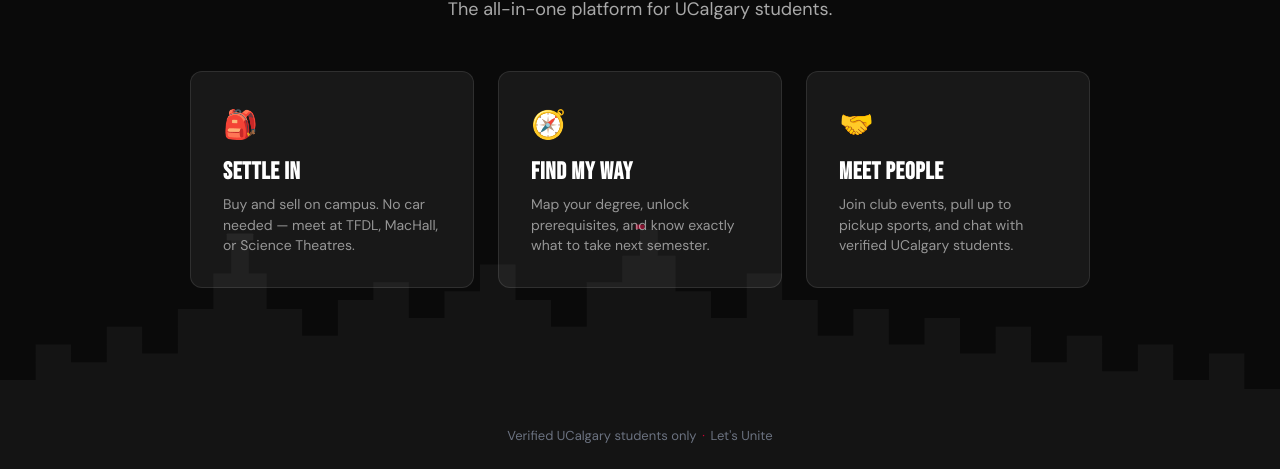
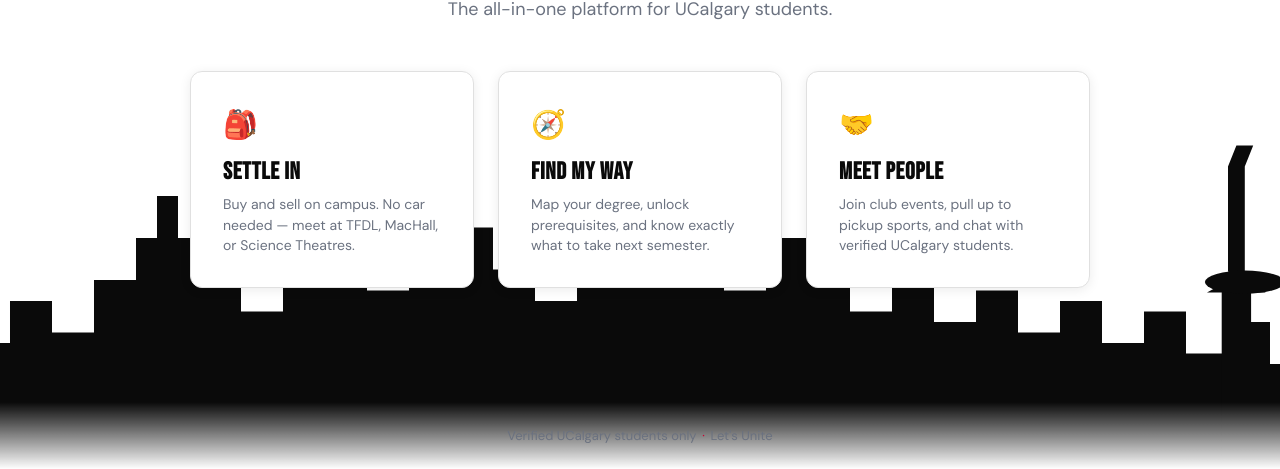
Before and after one commit to saaqibf/unite, a website: page index.html in a window 1280 px wide. Shown: the part 331-800 px from the top of the page. Drawn offline with Linux system fonts and the light colour scheme.

Commit message:
[UI] Landing page local edits — white background, Calgary Tower skyline

```diff
--- a/css/landing.css
+++ b/css/landing.css
@@ -9,8 +9,8 @@
   min-height: 100dvh;
   display: flex;
   flex-direction: column;
-  background-color: var(--color-black);
-  color: var(--color-white);
+  background-color: var(--color-white);
+  color: var(--color-black);
   overflow-x: hidden;
   position: relative;
 }
@@ -34,8 +34,8 @@
   bottom: 0;
   left: 0;
   right: 0;
-  height: 35%;
-  min-height: 180px;
+  height: 38%;
+  min-height: 200px;
   z-index: 1;
   pointer-events: none;
 }
@@ -53,17 +53,6 @@
   animation: fade-in-down 0.8s ease forwards;
 }
 
-.landing__logo img {
-  height: 56px;
-  width: auto;
-  filter: brightness(0) invert(1);
-}
-
-.landing__logo img .logo-n {
-  filter: none;
-}
-
-/* Inline SVG wordmark for dark bg */
 .landing__wordmark {
   font-family: var(--font-display);
   font-size: 3.5rem;
@@ -77,7 +66,7 @@
 }
 
 .landing__wordmark-rest {
-  color: var(--color-white);
+  color: var(--color-black);
 }
 
 .landing__tagline {
@@ -96,13 +85,14 @@
   line-height: 1.05;
   max-width: 18ch;
   margin-bottom: var(--space-md);
+  color: var(--color-black);
   opacity: 0;
   animation: fade-in-up 0.9s ease 0.3s forwards;
 }
 
 .landing__subtext {
   font-size: 1rem;
-  color: rgba(255, 255, 255, 0.65);
+  color: var(--color-text-muted);
   max-width: 32ch;
   margin-bottom: var(--space-2xl);
   opacity: 0;
@@ -121,16 +111,16 @@
 }
 
 .landing__card {
-  background: rgba(255, 255, 255, 0.06);
-  border: 1px solid rgba(255, 255, 255, 0.1);
+  background: var(--color-white);
+  border: 1px solid var(--color-border);
   border-radius: var(--radius-card);
   padding: var(--space-lg);
   text-align: left;
   cursor: pointer;
+  box-shadow: var(--shadow-card);
   transition: transform var(--transition-base),
     box-shadow var(--transition-base),
-    border-color var(--transition-base),
-    background-color var(--transition-base);
+    border-color var(--transition-base);
   opacity: 0;
   animation: fade-in-up 0.7s ease forwards;
 }
@@ -142,9 +132,7 @@
 .landing__card:hover {
   transform: translateY(-6px);
   border-color: var(--color-primary);
-  background: rgba(204, 0, 51, 0.12);
-  box-shadow: 0 0 32px rgba(204, 0, 51, 0.35),
-    0 12px 32px rgba(0, 0, 0, 0.4);
+  box-shadow: var(--shadow-hover), 0 0 24px rgba(204, 0, 51, 0.15);
 }
 
 .landing__card-icon {
@@ -157,13 +145,13 @@
   font-family: var(--font-display);
   font-size: 1.5rem;
   letter-spacing: 0.03em;
-  color: var(--color-white);
+  color: var(--color-black);
   margin-bottom: var(--space-xs);
 }
 
 .landing__card-desc {
   font-size: 0.875rem;
-  color: rgba(255, 255, 255, 0.55);
+  color: var(--color-text-muted);
   line-height: 1.45;
 }
 
@@ -176,6 +164,7 @@
   text-align: center;
   font-size: 0.8125rem;
   color: var(--color-text-muted);
+  background: linear-gradient(to top, var(--color-white), transparent);
   opacity: 0;
   animation: fade-in 1s ease 1.4s forwards;
 }
@@ -229,6 +218,11 @@
   .landing__subtext {
     font-size: 1.125rem;
   }
+
+  .landing__skyline {
+    height: 42%;
+    min-height: 240px;
+  }
 }
 
 /* ─── Desktop ────────────────────────────────────────────────────── */
--- a/index.html
+++ b/index.html
@@ -13,9 +13,10 @@
   <div class="landing">
     <div class="landing__skyline" aria-hidden="true">
       <svg viewBox="0 0 1440 320" preserveAspectRatio="xMidYMax slice" xmlns="http://www.w3.org/2000/svg">
-        <path fill="#141414" d="M0,320 L0,220 L40,220 L40,180 L80,180 L80,200 L120,200 L120,160 L160,160 L160,190 L200,190 L200,140 L240,140 L240,100 L260,100 L260,60 L280,60 L280,100 L300,100 L300,140 L340,140 L340,170 L380,170 L380,130 L420,130 L420,110 L460,110 L460,150 L500,150 L500,120 L540,120 L540,90 L580,90 L580,130 L620,130 L620,160 L660,160 L660,110 L700,110 L700,80 L720,80 L720,50 L740,50 L740,80 L760,80 L760,120 L800,120 L800,150 L840,150 L840,100 L880,100 L880,130 L920,130 L920,170 L960,170 L960,140 L1000,140 L1000,180 L1040,180 L1040,150 L1080,150 L1080,190 L1120,190 L1120,160 L1160,160 L1160,200 L1200,200 L1200,170 L1240,170 L1240,210 L1280,210 L1280,180 L1320,180 L1320,220 L1360,220 L1360,190 L1400,190 L1400,230 L1440,230 L1440,320 Z"/>
-        <rect x="255" y="55" width="30" height="8" fill="#1a1a1a" rx="1"/>
-        <rect x="715" y="45" width="10" height="5" fill="#CC0033" opacity="0.6"/>
+        <path fill="#0A0A0A" d="M0,320 L0,220 L40,220 L40,180 L80,180 L80,200 L120,200 L120,160 L160,160 L160,190 L200,190 L200,140 L240,140 L240,100 L260,100 L260,60 L280,60 L280,100 L300,100 L300,140 L340,140 L340,170 L380,170 L380,130 L420,130 L420,110 L460,110 L460,150 L500,150 L500,120 L540,120 L540,90 L580,90 L580,130 L620,130 L620,160 L660,160 L660,110 L700,110 L700,80 L720,80 L720,50 L740,50 L740,80 L760,80 L760,120 L800,120 L800,150 L840,150 L840,100 L880,100 L880,130 L920,130 L920,170 L960,170 L960,140 L1000,140 L1000,180 L1040,180 L1040,150 L1080,150 L1080,190 L1120,190 L1120,160 L1160,160 L1160,200 L1200,200 L1200,170 L1240,170 L1240,210 L1280,210 L1280,180 L1320,180 L1320,220 L1360,220 L1360,190 L1400,190 L1400,230 L1440,230 L1440,320 Z"/>
+        <!-- Calgary Tower silhouette (right) -->
+        <path fill="#0A0A0A" d="M 1274 320 L 1274 152 L 1260 152 L 1296 132 L 1296 48 L 1296 32 L 1304 12 L 1288 12 L 1280 32 L 1280 48 L 1280 132 L 1316 152 L 1302 152 L 1302 320 Z"/>
+        <ellipse fill="#0A0A0A" cx="1296" cy="142" rx="38" ry="11"/>
       </svg>
     </div>
 
```
